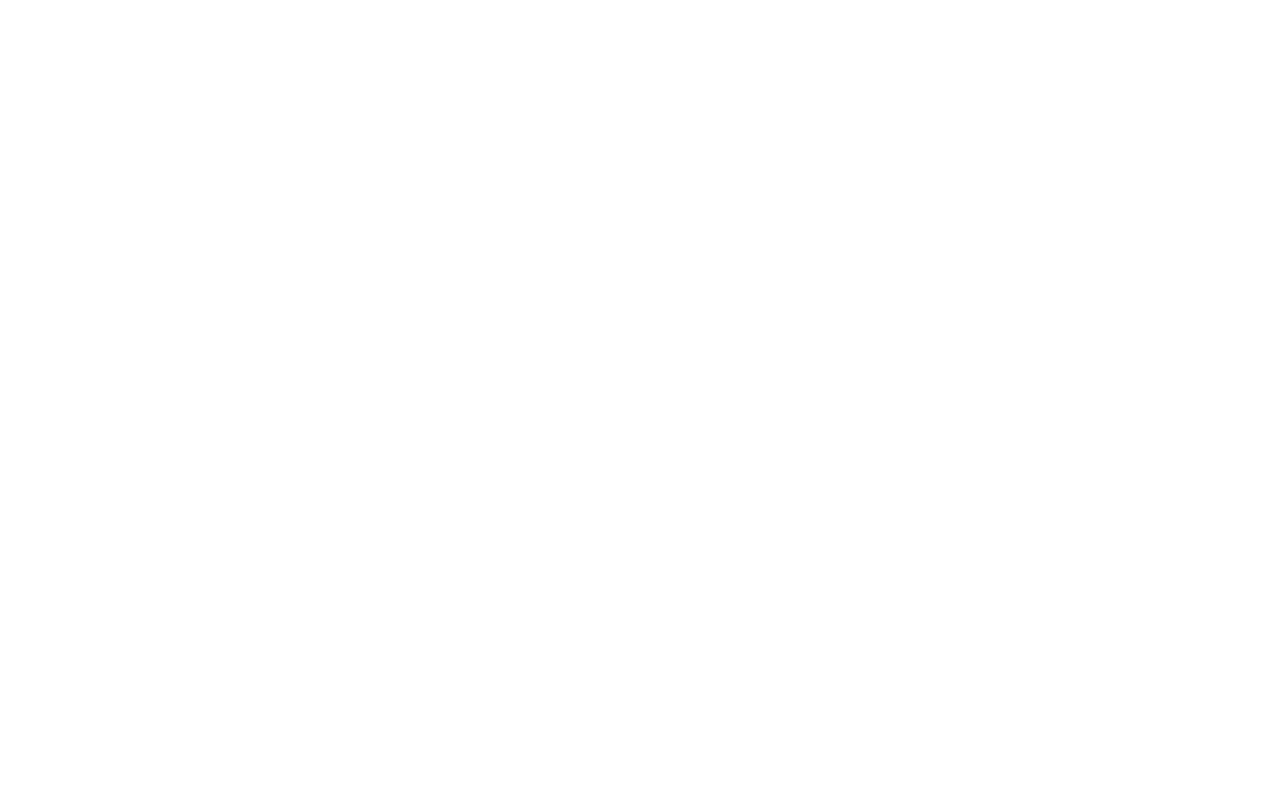
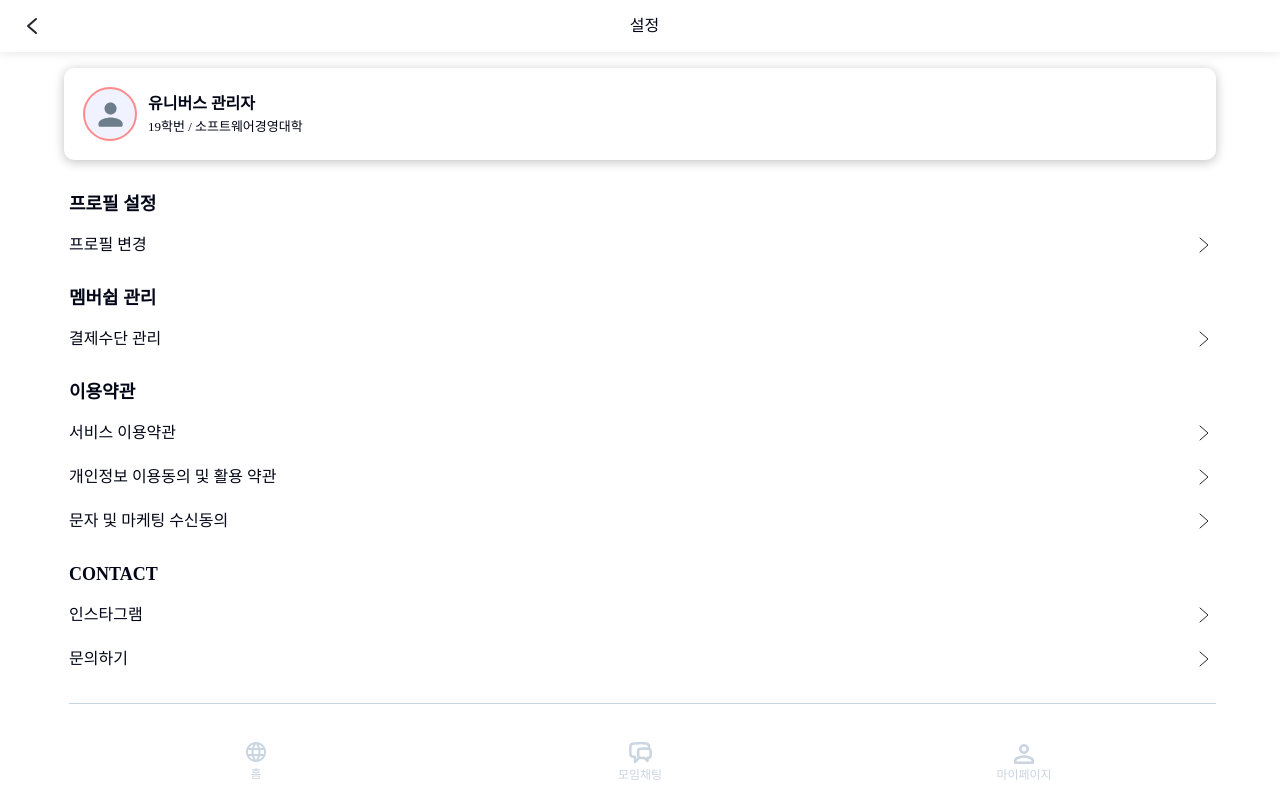
Before and after one commit to UMC-UNIVEUS/UNIVEUS-MobileWeb, a React (Create React App) app: page /mypage/setting in a window 1280 px wide. Before the commit this address had no page. Shown: the top 800 px of the page. Built offline with nearby package versions, Linux system fonts and the light colour scheme; a web font is replaced by a local one.

Commit message:
page: 설정 페이지 구현

```diff
--- a/src/App.js
+++ b/src/App.js
@@ -25,6 +25,7 @@
 import OtherUserProfile from './pages/OtherUserProfile';
 import CreatePostLevel3 from './pages/CreatePostLevel3';
 import MyPage from './pages/MyPage';
+import Setting from './pages/Setting';
 
 function App() {
 	return (
@@ -33,23 +34,24 @@
 				<Routes>
 					<Route path="/test" element={<TestPage />} />
 					<Route path="/" element={<LandingPage />} />
-					<Route path="/verification" element={<Verification />} />
+					{/* <Route path="/verification" element={<Verification />} /> */}
 					<Route path="/signup/identity" element={<IdentityVerification />} />
 					<Route path="/signup/terms-of-use" element={<TermsOfUse />} />
 					<Route path="/signup/registration-of-affiliation" element={<RegistrationOfAffiliation />} />
 					<Route path="/signup/register-profile" element={<RegisterProfile />} />
-					<Route path="/register" element={<ProfileRegister />} />
+					{/* <Route path="/register" element={<ProfileRegister />} /> */}
 					<Route path="/home" element={<HomePage />} />
 					<Route path="/search" element={<SearchPage />} />
 					<Route path="/post/:id" element={<PostPage />} />
 					<Route path="/mypage" element={<MyPage />} />
+					<Route path="/mypage/setting" element={<Setting />} />
 					<Route path="/create/post-level1" element={<CreatePostLevel1 />} />
 					<Route path="/create/post-level2" element={<CreatePostLevel2 />} />
 					<Route path="/create/post-level3" element={<CreatePostLevel3 />} />
-					<Route path="/create/detail" element={<CreateDetail />} />
-					<Route path="/create/intro" element={<CreateIntro />} />
-					<Route path="/modify/detail/:id" element={<ModifyDetail />} />
-					<Route path="/modify/intro/:id" element={<ModifyIntro />} />
+					{/* <Route path="/create/detail" element={<CreateDetail />} /> */}
+					{/* <Route path="/create/intro" element={<CreateIntro />} /> */}
+					{/* <Route path="/modify/detail/:id" element={<ModifyDetail />} /> */}
+					{/* <Route path="/modify/intro/:id" element={<ModifyIntro />} /> */}
 					<Route path="/profile/change" element={<ProfileChange />} />
 					<Route path="/profile/self-introduction" element={<SelfIntroduction />} />
 					<Route path="/profile/self-introduction-edit" element={<SelfIntroductionEdit />} />
--- /dev/null
+++ b/src/pages/Setting.jsx
@@ -0,0 +1,128 @@
+import './Setting.scss';
+import { SubHeader } from '../components/Header';
+import NavBar from '../components/NavBar';
+import Profile from '../components/Profile';
+import Footer from '../components/Footer';
+import { ReactComponent as Arrow } from '../assets/images/arrow-thin.svg';
+import { useNavigate } from 'react-router-dom';
+import { useState, useEffect } from 'react';
+
+export default function Setting() {
+	const navigate = useNavigate();
+	return (
+		<div className="setting">
+			<SubHeader headertext={'설정'} />
+			<div className="setting-body">
+				<div className="sb-user-profile">
+					<Profile />
+					<div className="sbu-text">
+						<div className="sbu-name">유니버스 관리자</div>
+						<div className="sbu-classof">19학번 / 소프트웨어경영대학</div>
+					</div>
+				</div>
+				<div className="sb-setting-box">
+					<div className="sbs-group">
+						<div className="sbs-title">프로필 설정</div>
+						<div
+							className="sbs-btn"
+							onClick={() => {
+								navigate('/profile/change');
+							}}
+						>
+							<span className="sbs-btn-text">프로필 변경</span>
+							<Arrow />
+						</div>
+					</div>
+					<div className="sbs-group">
+						<div className="sbs-title">멤버쉽 관리</div>
+						<div
+							className="sbs-btn"
+							onClick={() => {
+								navigate('/profile/change');
+							}}
+						>
+							<span className="sbs-btn-text">결제수단 관리</span>
+							<Arrow />
+						</div>
+					</div>
+					<div className="sbs-group">
+						<div className="sbs-title">이용약관</div>
+						<div
+							className="sbs-btn"
+							onClick={() => {
+								navigate('/profile/change');
+							}}
+						>
+							<span className="sbs-btn-text">서비스 이용약관</span>
+							<Arrow />
+						</div>
+						<div
+							className="sbs-btn"
+							onClick={() => {
+								navigate('/profile/change');
+							}}
+						>
+							<span className="sbs-btn-text">개인정보 이용동의 및 활용 약관</span>
+							<Arrow />
+						</div>
+						<div
+							className="sbs-btn"
+							onClick={() => {
+								navigate('/profile/change');
+							}}
+						>
+							<span className="sbs-btn-text">문자 및 마케팅 수신동의</span>
+							{/* 토글로 변경하기 */}
+							<Arrow />
+						</div>
+					</div>
+					<div className="sbs-group">
+						<div className="sbs-title">CONTACT</div>
+						<div
+							className="sbs-btn"
+							onClick={() => {
+								window.location.href = 'https://www.instagram.com/unive.us?igsh=MWo2MDEwMWFza3Vkcg==';
+							}}
+						>
+							<span className="sbs-btn-text">인스타그램</span>
+							<Arrow />
+						</div>
+						<div
+							className="sbs-btn"
+							onClick={() => {
+								window.location.href = '/';
+							}}
+						>
+							<span className="sbs-btn-text">문의하기</span>
+							<Arrow />
+						</div>
+					</div>
+					<div className="sbs-hr"></div>
+					<div className="sbs-group">
+						<div
+							className="sbs-btn"
+							onClick={() => {
+								navigate('/profile/change');
+							}}
+						>
+							<span className="sbs-btn-text">로그아웃</span>
+							<Arrow />
+						</div>
+						<div
+							className="sbs-btn"
+							onClick={() => {
+								navigate('/profile/change');
+							}}
+							style={{ marginBottom: '80px' }}
+						>
+							<span className="sbs-btn-text">회원탈퇴</span>
+							<Arrow />
+						</div>
+					</div>
+				</div>
+				<Footer />
+			</div>
+			<NavBar />
+		</div>
+	);
+}
--- /dev/null
+++ b/src/pages/Setting.scss
@@ -0,0 +1,62 @@
+.setting {
+	.setting-body {
+		padding-top: 52px;
+		padding-bottom: 71px;
+		display: flex;
+		flex-direction: column;
+		width: 90%;
+		height: 100%;
+		margin: 0 auto;
+		.sb-user-profile {
+			display: flex;
+			flex-direction: row;
+			align-items: center;
+			border-radius: 10px;
+			background: var(--white-color);
+			box-shadow: 0px 2px 11px 0px rgba(0, 0, 0, 0.25);
+			padding: 19px;
+			margin-top: 16px;
+			.sbu-text {
+				margin-left: 11px;
+				.sbu-name {
+					margin-bottom: 8px;
+					font-size: var(--medium-font);
+					font-weight: var(--semi-bold);
+				}
+				.sbu-classof {
+					font-size: 13px;
+					font-weight: var(--medium-bold);
+				}
+			}
+		}
+		.sb-setting-box {
+			margin-top: 35px;
+			margin-left: 5px;
+			.sbs-group {
+				margin-bottom: 32px;
+				gap: 24px;
+				.sbs-title {
+					margin-bottom: 20px;
+					font-size: 18px;
+					font-weight: var(--bold);
+				}
+				.sbs-btn {
+					margin-bottom: 20px;
+					.sbs-btn-text {
+						font-size: var(--medium-font);
+					}
+					display: flex;
+					flex-direction: row;
+					justify-content: space-between;
+					align-items: center;
+				}
+			}
+			.sbs-hr {
+				width: 100%;
+				height: 1px;
+				background-color: var(--light-gray-color);
+				margin-bottom: 23px;
+			}
+		}
+	}
+}
```
Also changed, not shown: src/assets/images/arrow-thin.svg (added).
